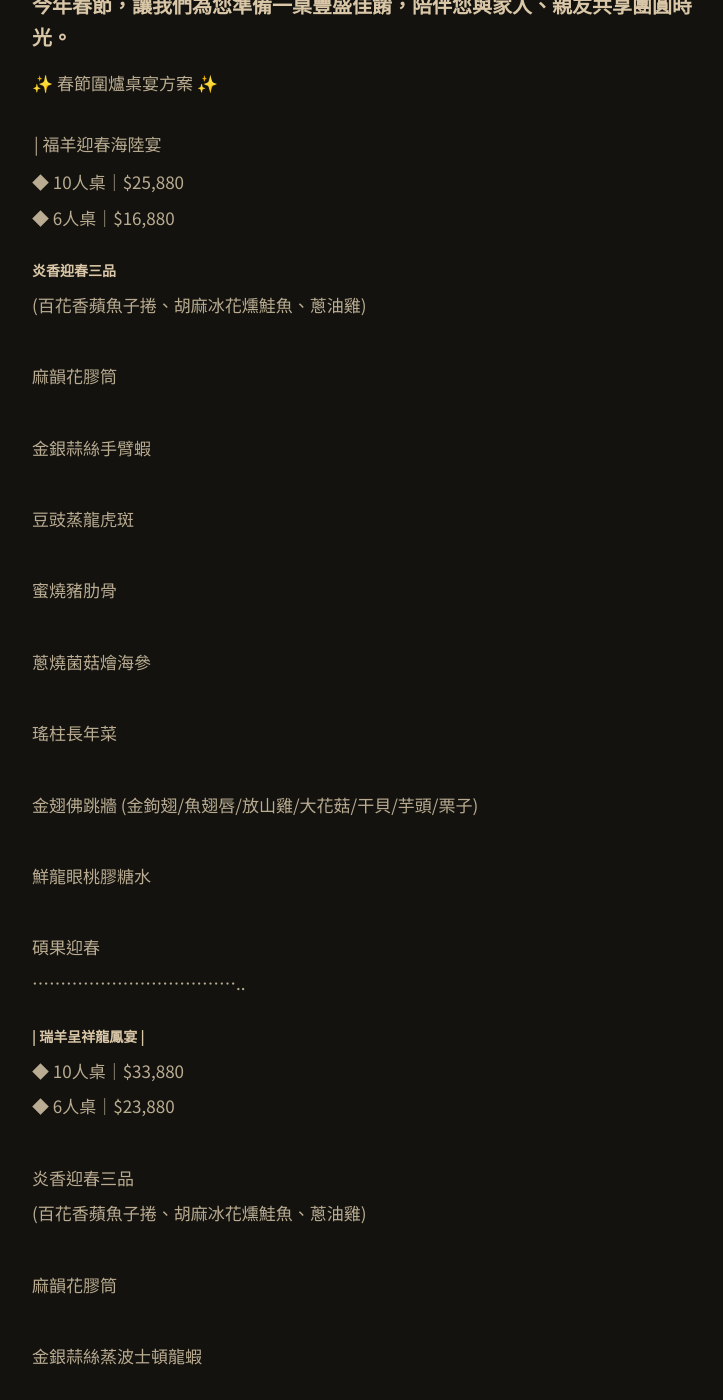
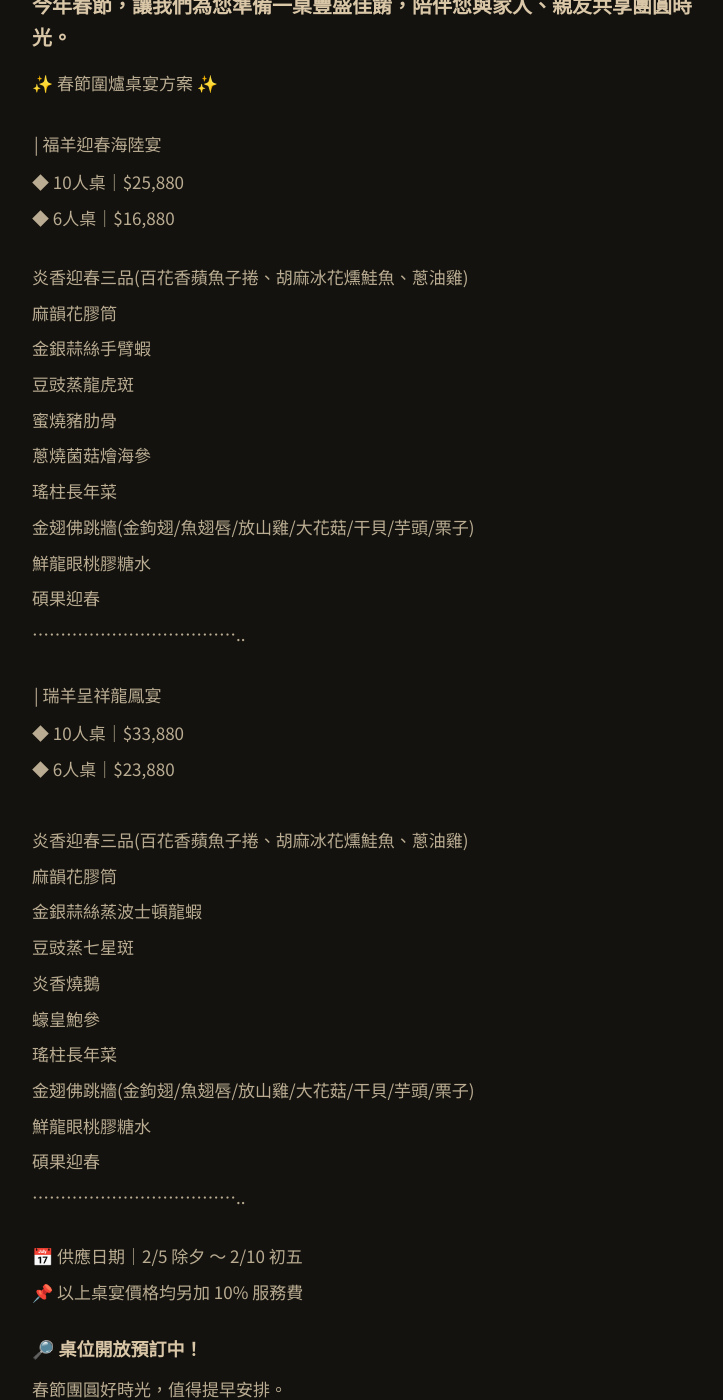
Before and after one commit to yanxianglou/yanxianglou.github.io, a Jekyll site: the page built from _news/2026-10-28-2027圍爐團圓・春節桌宴方案.md, in a window 1280 px wide and 1400 px high, scrolled down 1278 px. Shown: the whole window, without its empty margins (276-999 px from the left). Built offline with Jekyll 4.4.1, drawn with Linux system fonts in a browser that asks for light colours; some of the changed text lies outside the part shown.

Commit message:
Update 最新消息 “2026-10-28-2027圍爐團圓・春節桌宴方案”

```diff
--- a/_news/2026-10-28-2027圍爐團圓・春節桌宴方案.md
+++ b/_news/2026-10-28-2027圍爐團圓・春節桌宴方案.md
@@ -21,54 +21,32 @@ images: []
  ◆ 10人桌｜$25,880\
  ◆ 6人桌｜$16,880
 
-###### 炎香迎春三品
-(百花香蘋魚子捲、胡麻冰花燻鮭魚、蔥油雞)\
-\
+炎香迎春三品(百花香蘋魚子捲、胡麻冰花燻鮭魚、蔥油雞)\
 麻韻花膠筒\
-\
 金銀蒜絲手臂蝦\
-\
 豆豉蒸龍虎斑\
-\
 蜜燒豬肋骨\
-\
 蔥燒菌菇燴海參\
-\
 瑤柱長年菜\
-\
-金翅佛跳牆
-(金鉤翅/魚翅唇/放山雞/大花菇/干貝/芋頭/栗子)\
-\
+金翅佛跳牆(金鉤翅/魚翅唇/放山雞/大花菇/干貝/芋頭/栗子)\
 鮮龍眼桃膠糖水\
-\
 碩果迎春\
 ......................................
 
-###### \| 瑞羊呈祥龍鳳宴 |
+\| 瑞羊呈祥龍鳳宴 |
 
  ◆ 10人桌｜$33,880\
  ◆ 6人桌｜$23,880\
 \
-炎香迎春三品\
-(百花香蘋魚子捲、胡麻冰花燻鮭魚、蔥油雞)\
-\
+炎香迎春三品(百花香蘋魚子捲、胡麻冰花燻鮭魚、蔥油雞)\
 麻韻花膠筒\
-\
 金銀蒜絲蒸波士頓龍蝦\
-\
 豆豉蒸七星斑\
-\
 炎香燒鵝\
-\
 蠔皇鮑參\
-\
 瑤柱長年菜\
-\
-金翅佛跳牆\
-(金鉤翅/魚翅唇/放山雞/大花菇/干貝/芋頭/栗子)\
-\
+金翅佛跳牆(金鉤翅/魚翅唇/放山雞/大花菇/干貝/芋頭/栗子)\
 鮮龍眼桃膠糖水\
-
 碩果迎春\
 ......................................
 
```
